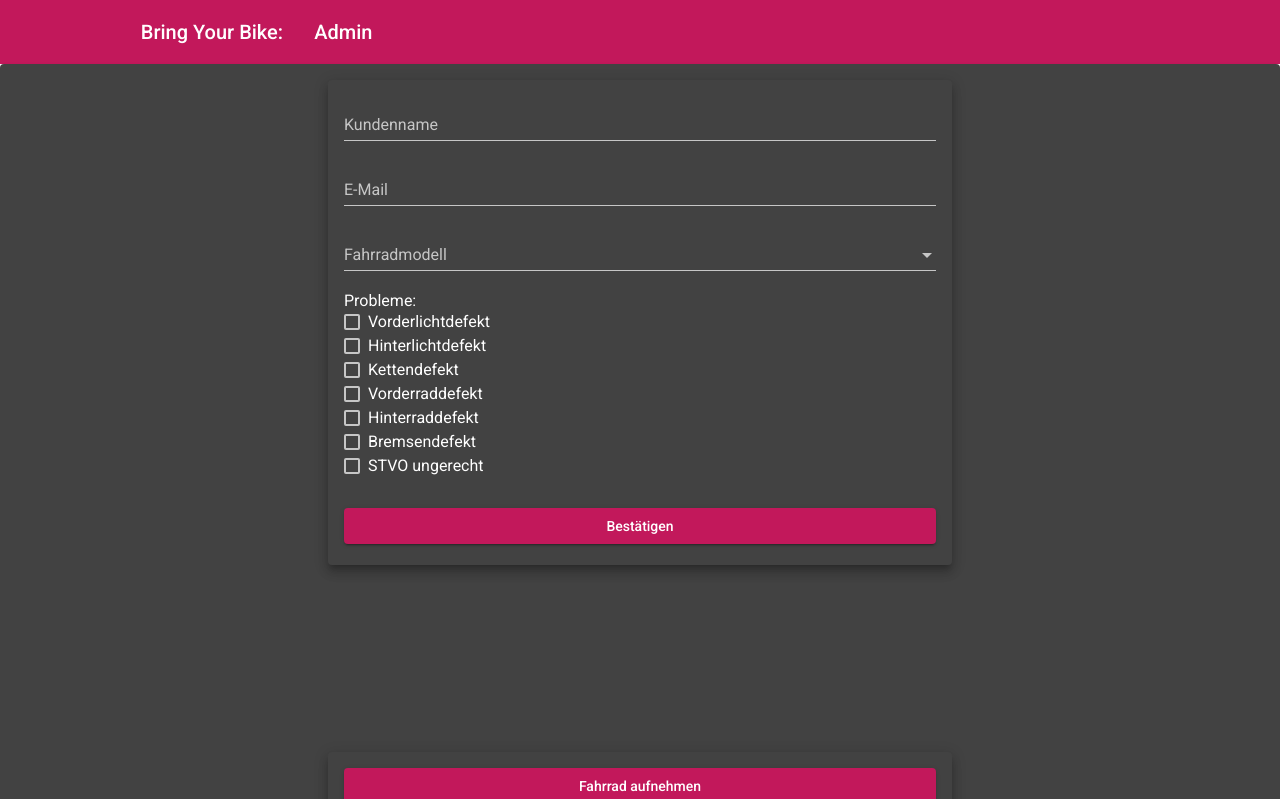
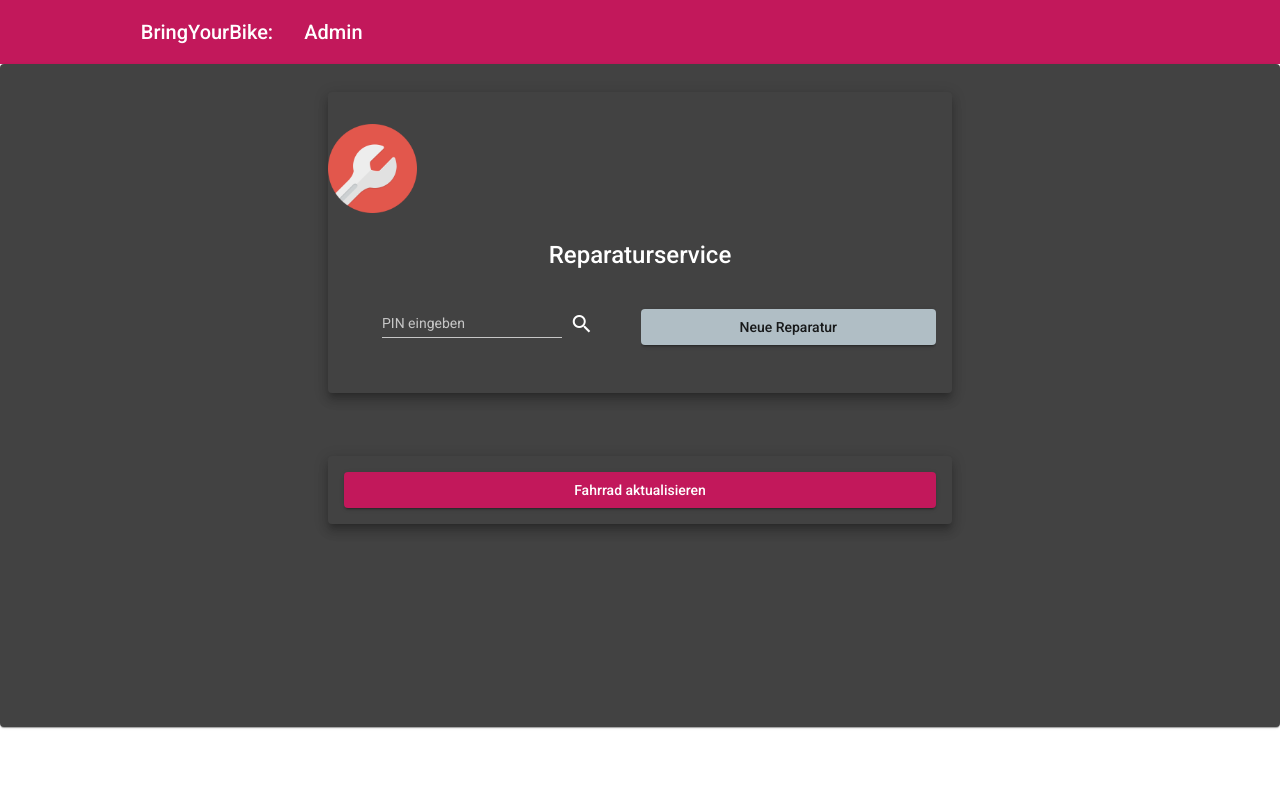
Before and after one commit to s-gbz/BringYourBike-Frontend, an Angular app: page /owner in a window 1280 px wide. Shown: the top 799 px of the page. Built offline with nearby package versions, Linux system fonts and the light colour scheme.

Commit message:
Update new repair mask

```diff
--- a/package.json
+++ b/package.json
@@ -22,6 +22,7 @@
     "@angular/platform-browser-dynamic": "~7.2.0",
     "@angular/router": "~7.2.0",
     "core-js": "^2.5.4",
+    "hammerjs": "^2.0.8",
     "material-design-icons": "^3.0.1",
     "rxjs": "~6.3.3",
     "tslib": "^1.9.0",
--- a/src/app/owner-view/owner-view.component.html
+++ b/src/app/owner-view/owner-view.component.html
@@ -1,36 +1,49 @@
 <mat-toolbar color="primary">
   <mat-toolbar-row>
-    <span class="header-left-element">Bring Your Bike: </span>
+    <span class="header-left-element">BringYourBike: </span>
     <span>Admin</span>
   </mat-toolbar-row>
 </mat-toolbar>
 
 <mat-card>
+  <!-- OPEN BIKE OR FILL NEW REPAIR-->
+  <mat-card id="login-card" class="mat-elevation-z8 center-container" style="margin-bottom: 5%;">
+    <mat-card-content>
 
-  <mat-card id="login-card" class="mat-elevation-z8 center-container" *ngIf="bike === undefined">
-    <mat-card-content>
       <br>
-      <img id="logo" mat-card-image src="../../assets/wrench.png" alt="https://www.iconfinder.com/icons/416405/service_setting_tool_tools_work_wrench_icon">
+      <img id="logo" mat-card-image src="../../assets/wrench.png"
+        alt="https://www.iconfinder.com/icons/416405/service_setting_tool_tools_work_wrench_icon">
       <br>
-      <mat-card-title>Fahrradabruf</mat-card-title>
-      <br>
+      <mat-card-title>Reparaturservice</mat-card-title>
+
+      <mat-grid-list cols="2" rowHeight="100px">
+        <mat-grid-tile>
           <form class="example-form center-container">
             <mat-form-field class="example-full-width">
-          <input #idInput matInput placeholder="Bitte PIN eingeben">
+              <input #idInput matInput placeholder="PIN eingeben">
             </mat-form-field>
             <button mat-icon-button (click)="onClickGetBike(idInput.value)">
-          <mat-icon aria-label="Example icon-button with a heart icon">arrow_forward</mat-icon>
+              <mat-icon aria-label="Example icon-button with a heart icon">search</mat-icon>
             </button>
           </form>
+        </mat-grid-tile>
+
+        <mat-grid-tile>
+          <button mat-raised-button color="accent" (click)="switchNewRepairToggle()" style="width: 100%;">{{newRepairText}}</button>
+        </mat-grid-tile>
+      </mat-grid-list>
+
     </mat-card-content>
   </mat-card>
 
+  <!-- SPINNER -->
   <mat-card id="login-card" *ngIf="bike !== undefined && spinnerFinished !== true">
     <mat-spinner id="spinner"></mat-spinner>
   </mat-card>
 
-  <mat-card color="accent" class="mat-elevation-z8 example-container center-card-margin"
-    *ngIf="bike !== undefined && spinnerFinished">
+  <!-- NEW REPAIR -->
+  <mat-card color="accent" class="mat-elevation-z8 example-container center-card-margin" *ngIf="newRepairToggle">
+    <mat-card-title>Neue Reparatur</mat-card-title>
     <mat-form-field>
       <input #ownerNameInput matInput placeholder="Kundenname">
     </mat-form-field>
@@ -56,11 +69,7 @@
   </mat-card>
 
   <mat-card id="login-card" class="mat-elevation-z8 example-container" *ngIf="bike !== undefined">
-    <button id="add-bike-button" mat-raised-button color="primary"  (click)="onClickAddBike()">
-      Fahrrad aufnehmen
-    </button>
-    <br>
-    <button  id="update-bike-button" mat-raised-button color="primary"  (click)="onClickUpdateBike()">
+    <button id="update-bike-button" mat-raised-button color="primary" (click)="onClickUpdateBike()">
       Fahrrad aktualisieren
     </button>
   </mat-card>
--- a/src/app/owner-view/owner-view.component.scss
+++ b/src/app/owner-view/owner-view.component.scss
@@ -1,6 +1,10 @@
 br {
     margin-top: 5px;
     margin-bottom: 5px;
+}
+
+#login-card {
+    margin-top: 1%;
 }
 
 #issueLabel {
--- a/src/app/owner-view/owner-view.component.ts
+++ b/src/app/owner-view/owner-view.component.ts
@@ -15,6 +15,8 @@ export class OwnerViewComponent implements OnInit {
   bike: Bike;
   spinnerFinished = false;
   spinnerDurationMs = 0; // SET TO 1200
+  newRepairToggle = false;
+  newRepairText = "Neue Reparatur";
 
   bikeModels = [ BikeModels.LangLauefer, BikeModels.MountainMuncher, BikeModels.RoadRunner ];
   issueList = Issue.getAllIssues();
@@ -85,4 +87,14 @@ export class OwnerViewComponent implements OnInit {
     this.bike.status = 0;
     this.delayAndCloseSpinner();
   }
+
+  switchNewRepairToggle(): void {
+    this.newRepairToggle = !this.newRepairToggle;
+
+    if(this.newRepairToggle) {
+      this.newRepairText = "Abbrechen";
+    } else {
+      this.newRepairText = "Neue Reparatur";
+    }
+  }
 }
--- a/src/app/user-view/user-view.component.html
+++ b/src/app/user-view/user-view.component.html
@@ -1,6 +1,6 @@
 <mat-toolbar color="primary">
-  <span class="header-left-element" *ngIf="bike === undefined">Bring Your Bike</span>
-  <span class="header-left-element" *ngIf="bike !== undefined">Bring Your Bike:</span>
+  <span class="header-left-element" *ngIf="bike === undefined">BringYourBike</span>
+  <span class="header-left-element" *ngIf="bike !== undefined">BringYourBike:</span>
   <span *ngIf="bike !== undefined">PIN {{bike.pin}}</span>
 </mat-toolbar>
 
--- a/src/index.html
+++ b/src/index.html
@@ -2,11 +2,11 @@
 <html lang="en">
 <head>
   <meta charset="utf-8">
-  <title>BringYourBikeFrontend</title>
+  <title>BringYourBike</title>
   <base href="/">
 
   <meta name="viewport" content="width=device-width, initial-scale=1">
-  <link rel="icon" type="image/x-icon" href="favicon.ico">
+  <link rel="icon" type="image/x-icon" href="./assets/wrench.ico">
   <link href="https://fonts.googleapis.com/css?family=Roboto:300,400,500" rel="stylesheet">
   <link href="https://fonts.googleapis.com/icon?family=Material+Icons" rel="stylesheet">
 </head>
--- a/src/styles.scss
+++ b/src/styles.scss
@@ -1,4 +1,5 @@
 @import '~material-design-icons/iconfont/material-icons.css';
+@import '~@angular/material/prebuilt-themes/pink-bluegrey.css';
 
 $logo-size: 15%;
 
@@ -24,7 +25,7 @@ body { margin: 0; font-family: Roboto, "Helvetica Neue", sans-serif; }
 }
 
 .center-card-margin {
-    margin: 15% 25%
+    margin: 5% 25%
 }
 
 .center-container {
```
Also changed, not shown: src/app/material/material.module.ts (+5 -2 lines), src/main.ts (+5 -4 lines), 2 other files (tests, documents, lock files or other folders). Lines whose indentation alone changed are shown as unchanged.
